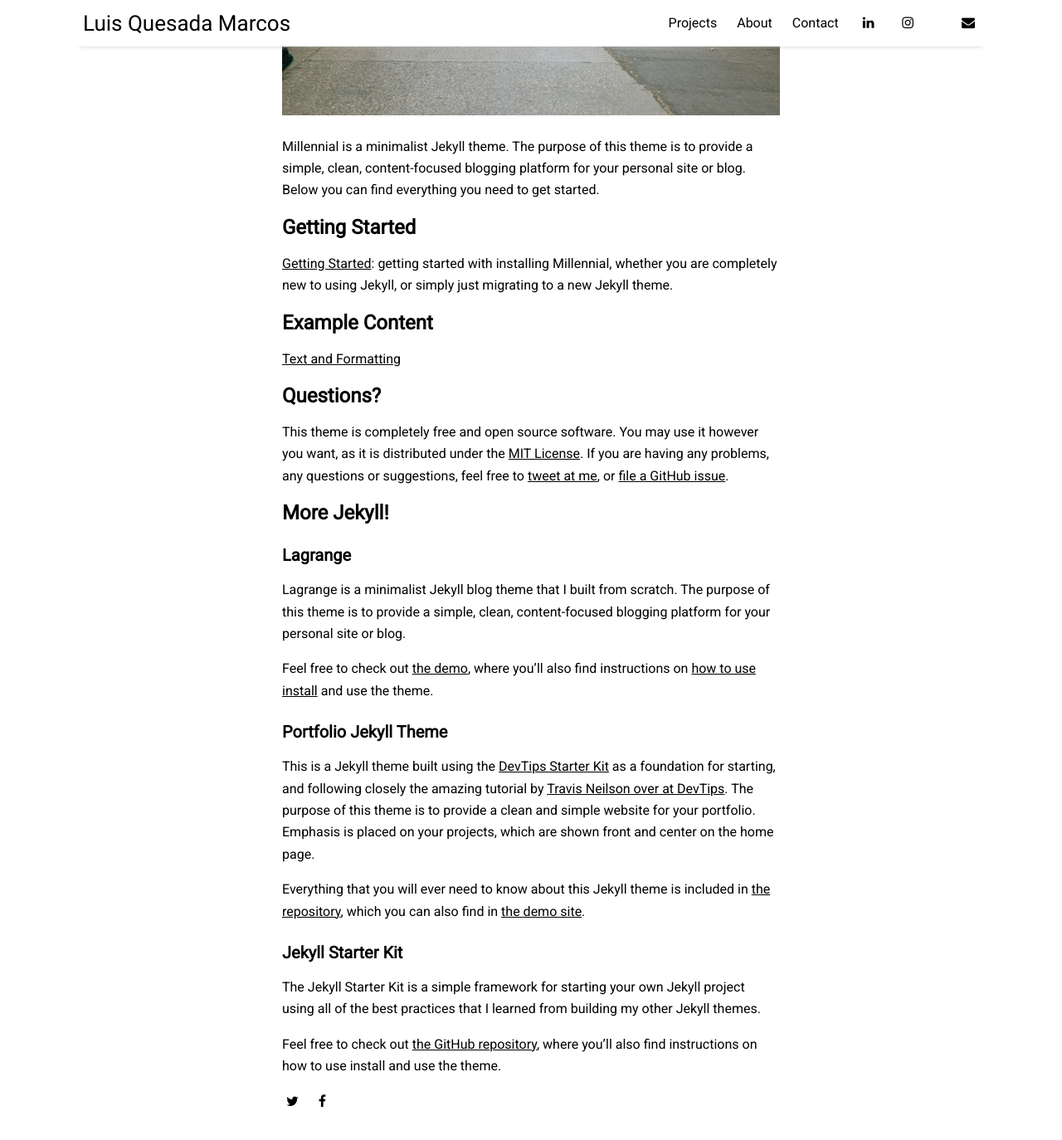
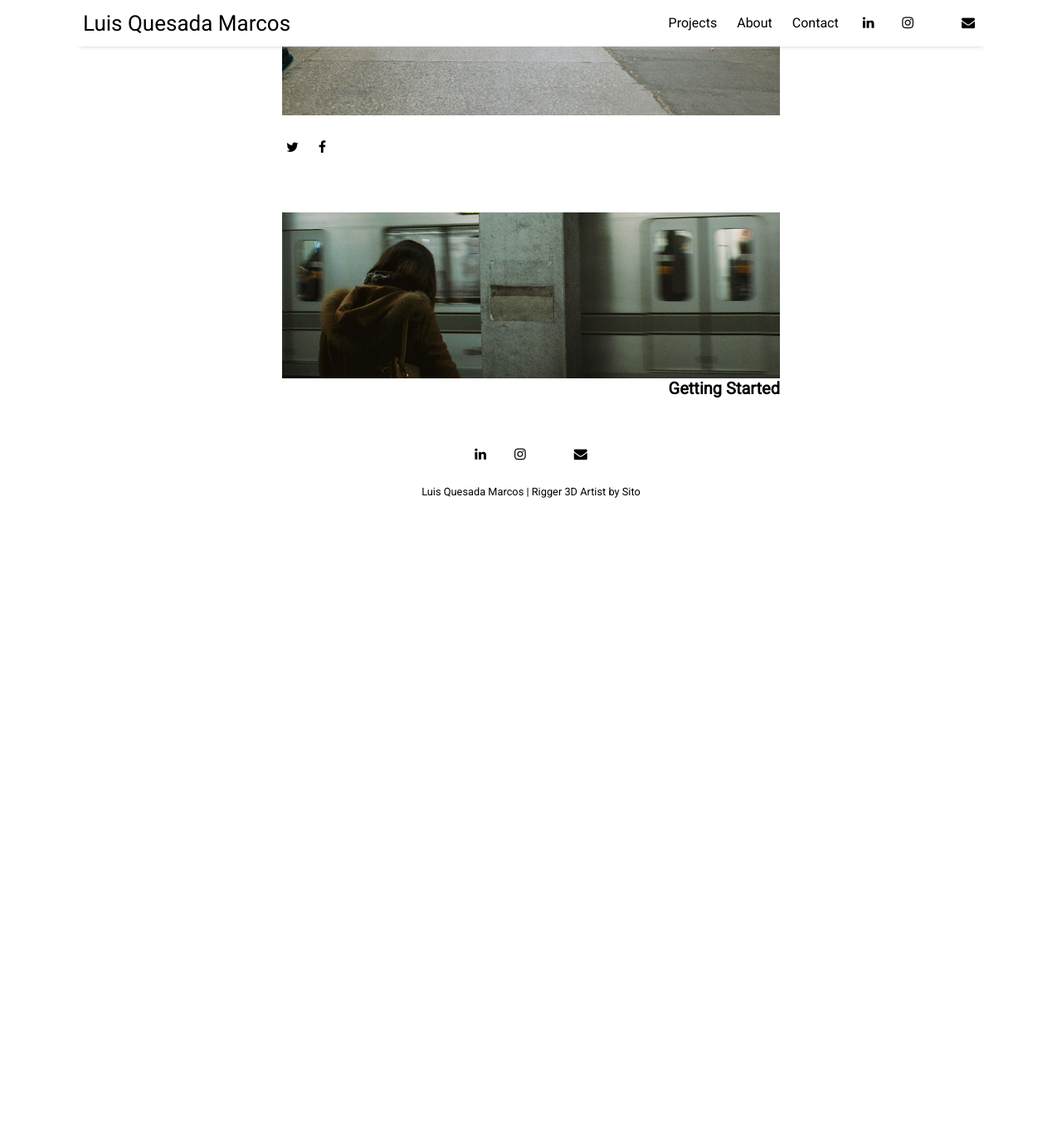
Before and after one commit to SitoQ/Luisquesadamarcos, a Jekyll site: the page built from _posts/2017-01-01-welcome-to-millennial.md, in a window 1280 px wide and 1400 px high, scrolled down 427 px. Shown: the top 1374 px of the window at 83% size. Built offline with Jekyll 4.4.1, drawn with Linux system fonts in a browser that asks for light colours; nearby versions of some CDN libraries; after the commit the page ends 1058 px from its top, so only the background shows below that.

Commit message:
Update 2017-01-01-welcome-to-millennial.md

```diff
--- a/_posts/2017-01-01-welcome-to-millennial.md
+++ b/_posts/2017-01-01-welcome-to-millennial.md
@@ -6,37 +6,3 @@
 tags: [documentation,sample]
 image: cuba-1.jpg
 ---
-
-Millennial is a minimalist Jekyll theme. The purpose of this theme is to provide a simple, clean, content-focused blogging platform for your personal site or blog. Below you can find everything you need to get started.
-
-## Getting Started
-
-[Getting Started]({{ site.github.url }}{% post_url 2016-10-10-getting-started %}): getting started with installing Millennial, whether you are completely new to using Jekyll, or simply just migrating to a new Jekyll theme.
-
-## Example Content
-
-[Text and Formatting]({{ site.github.url }}{% post_url 2016-09-09-text-formatting %})
-
-## Questions?
-
-This theme is completely free and open source software. You may use it however you want, as it is distributed under the [MIT License](http://choosealicense.com/licenses/mit/). If you are having any problems, any questions or suggestions, feel free to [tweet at me](https://twitter.com/intent/tweet?text=My%20question%20about%20Millennial;via=paululele), or [file a GitHub issue](https://github.com/lenpaul/Millennial/issues/new).
-
-## More Jekyll!
-
-### Lagrange
-
-Lagrange is a minimalist Jekyll blog theme that I built from scratch. The purpose of this theme is to provide a simple, clean, content-focused blogging platform for your personal site or blog.
-
-Feel free to check out <a href="https://lenpaul.github.io/Lagrange/" target="_blank">the demo</a>, where you’ll also find instructions on <a href="https://lenpaul.github.io/Lagrange/journal/getting-started.html">how to use install</a> and use the theme.
-
-### Portfolio Jekyll Theme
-
-This is a Jekyll theme built using the [DevTips Starter Kit](http://devtipsstarterkit.com/) as a foundation for starting, and following closely the amazing tutorial by [Travis Neilson over at DevTips](https://www.youtube.com/watch?v=T6jKLsxbFg4&list=PL0CB3OvPhDA_STygmp3sDenx3UpdOMk7P). The purpose of this theme is to provide a clean and simple website for your portfolio. Emphasis is placed on your projects, which are shown front and center on the home page.
-
-Everything that you will ever need to know about this Jekyll theme is included in [the repository](https://github.com/LeNPaul/portfolio-jekyll-theme), which you can also find in [the demo site](https://lenpaul.github.io/portfolio-jekyll-theme/).
-
-### Jekyll Starter Kit
-
-The Jekyll Starter Kit is a simple framework for starting your own Jekyll project using all of the best practices that I learned from building my other Jekyll themes.
-
-Feel free to check out <a href="https://github.com/LeNPaul/jekyll-starter-kit" target="_blank">the GitHub repository</a>, where you’ll also find instructions on how to use install and use the theme.
```
